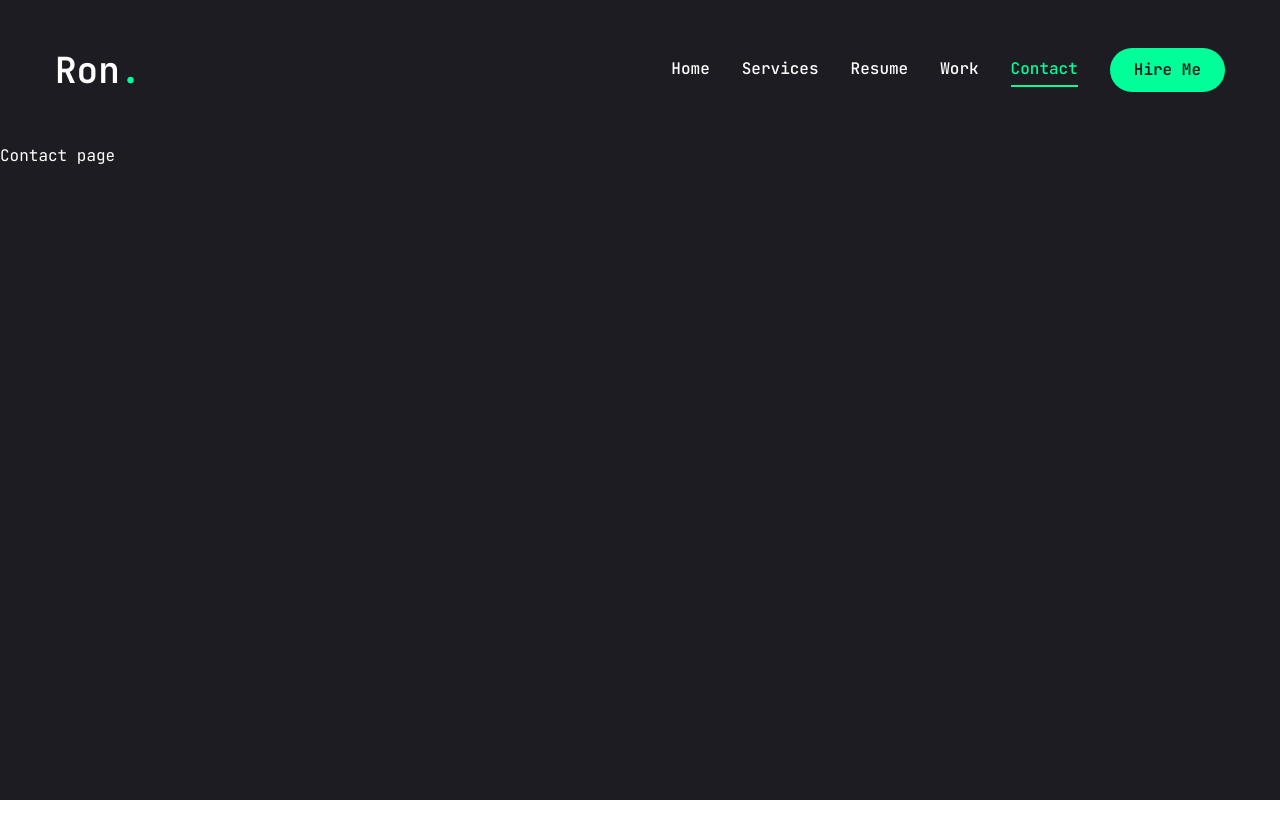
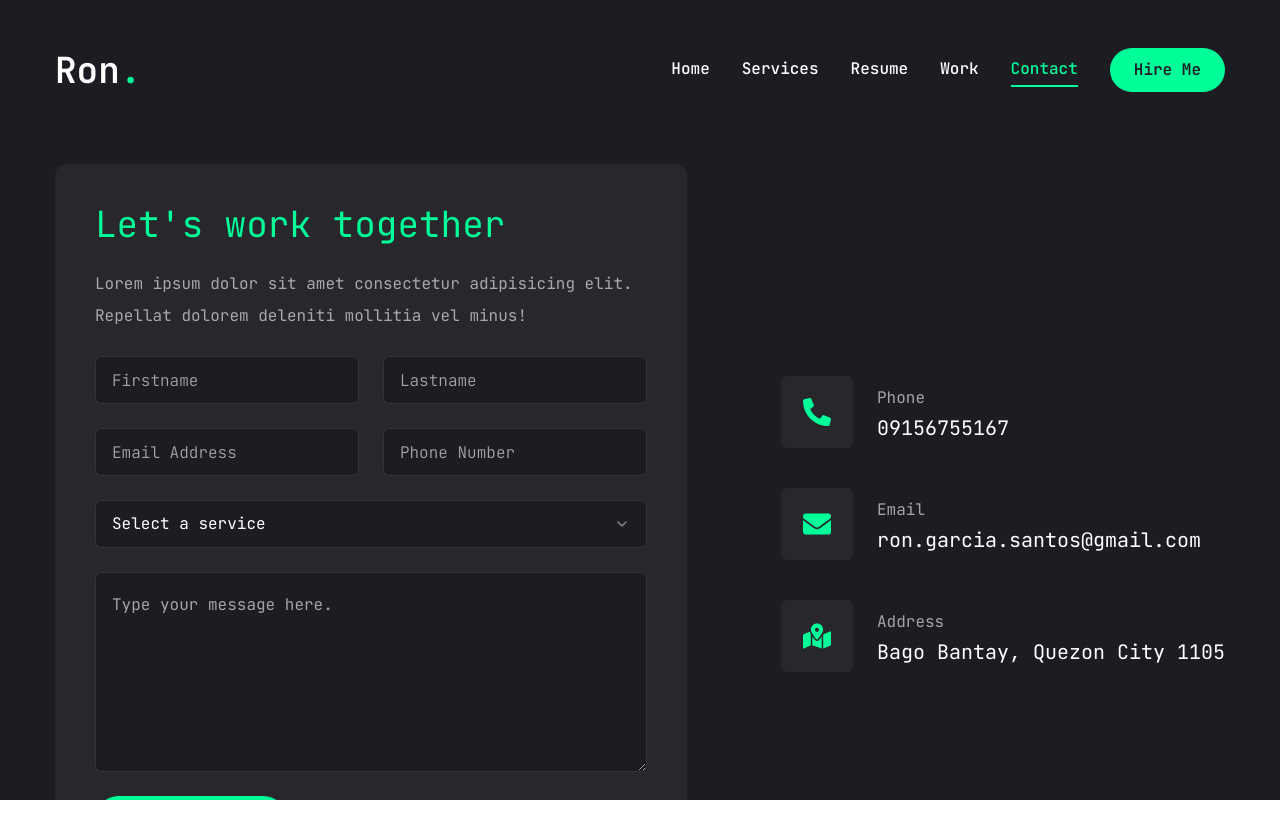
Before and after one commit to eringz/portfolio, a Next.js app: page /contact in a window 1280 px wide. Shown: the top 838 px of the page. Before the commit the page ends 800 px from the top, so only its background shows below. Built offline with nearby package versions, Linux system fonts and the light colour scheme.

Commit message:
ready for initial deployment

```diff
--- a/app/contact/page.tsx
+++ b/app/contact/page.tsx
@@ -1,7 +1,128 @@
+"use client";
+
+import { Button } from "@/components/ui/button";
+import { Input } from "@/components/ui/input";
+import { Textarea } from "@/components/ui/textarea";
+import {
+  Select,
+  SelectContent,
+  SelectGroup,
+  SelectItem,
+  SelectLabel,
+  SelectTrigger,
+  SelectValue,
+} from "@/components/ui/select";
+
+import { FaPhoneAlt, FaEnvelope, FaMapMarkedAlt } from "react-icons/fa";
+import { motion } from "framer-motion";
+
+const info = [
+  {
+    icon: <FaPhoneAlt />,
+    title: 'Phone',
+    description: '09156755167',
+  },
+  {
+    icon: <FaEnvelope />,
+    title: 'Email',
+    description: 'ron.garcia.santos@gmail.com',
+  },
+  {
+    icon: <FaMapMarkedAlt />,
+    title: 'Address',
+    description: 'Bago Bantay, Quezon City 1105',
+  },
+]
 
 const Contact = () => {
   return (
-    <div>Contact page</div>
+    <motion.section
+      initial={{opacity: 0}}
+      animate={{
+        opacity: 1,
+        transition: {
+          delay: 2.4,
+          duration: 0.4,
+          ease: 'easeIn',
+        },
+      }}
+      className='py-6'
+    >
+      <div className="container mx-auto">
+        <div className="flex flex-col xl:flex-row gap-[30px]">
+          {/* FORM */}
+          <div className="xl:w-[54%] order-2 xl:order-none">
+            <form className="flex flex-col gap-6 p-10 bg-[#27272C] rounded-xl">
+              <h3 className="text-4xl text-accent">Let's work together</h3>
+              <p className="text-white/60">Lorem ipsum dolor sit amet consectetur adipisicing elit. Repellat dolorem deleniti mollitia vel minus!</p>
+              {/* INPUT */}
+              <div className="grid grid-cols-1 md:grid-cols-2 gap-6">
+                <Input
+                  type="firstname"
+                  placeholder="Firstname"
+                />
+                <Input
+                  type="lastname"
+                  placeholder="Lastname"
+                />
+                <Input
+                  type="email"
+                  placeholder="Email Address"
+                />
+                <Input
+                  type="phone"
+                  placeholder="Phone Number"
+                />
+              </div>
+              {/* SELECT */}
+              <Select>
+                <SelectTrigger className="w-full">
+                  <SelectValue  placeholder="Select a service" />
+                </SelectTrigger>
+                <SelectContent>
+                  <SelectGroup>
+                    <SelectLabel>Select a service</SelectLabel>
+                    <SelectItem value="wd">Web Development</SelectItem>
+                    <SelectItem value="md">Mobile Development</SelectItem>
+                    <SelectItem value="bo">Business Optimization</SelectItem>
+                    <SelectItem value="ai">AI Development</SelectItem>
+                  </SelectGroup>
+                </SelectContent>
+              </Select>
+              {/* TEXTAREA */}
+              <Textarea className="h-[200px]" placeholder="Type your message here." />
+              {/* BUTTON */}
+              <Button size="md" className="max-w-48">Send message</Button>
+            </form>
+          </div>
+          {/* INFO */}
+          <div
+            className="flex flex-1 items-center xl:justify-end
+            order-1 xl:order-none mb-8 xl:mb-0"
+          >
+            <ul className="flex flex-col gap-10">
+              {info.map((item, index) => {
+                return <li
+                  key={index}
+                  className="flex items-center gap-6"
+                >
+                  <div
+                    className="w-[52px] h-[52px] xl:w-[72px] xl:h-[72px] bg-[#27272C]
+                    text-accent rounded-md flex items-center justify-center"
+                  >
+                    <div className="text-[28px]">{item.icon}</div>
+                  </div>
+                  <div className="flex-1">
+                    <p className="text-white/60">{item.title}</p>
+                    <h3 className="text-xl">{item.description}</h3>
+                  </div>
+                </li>
+              })}
+            </ul>
+          </div>
+        </div>
+      </div>
+    </motion.section>
   )
 }
 
--- a/app/work/page.tsx
+++ b/app/work/page.tsx
@@ -17,6 +17,7 @@
 
 import Link from "next/link";
 import Image from "next/image";
+import WorkSliderBtns from "@/components/ui/WorkSliderBtns";
 
 type Project = {
     num: string;
@@ -179,7 +180,7 @@
                                         bg-pink-50/20 "
                                     >
                                         {/* OVERLAY */}
-                                        <div></div>
+                                        <div className="absolute top-0 bottom-0 h-full bg-black/10 z-10"></div>
                                         {/* IMAGE */}
                                         <div className="w-full h-full ">
                                             <Image
@@ -192,6 +193,14 @@
                                     </div>
                                 </SwiperSlide>
                             })}
+                            {/* SLIDER BUTTONS */}
+                            <WorkSliderBtns
+                                containerStyles="flex gap-2 absolute right-0 bottom-[calc(50%_-_22px)]
+                                xl:bottom-0 z-20 w-full justify-between xl:w-max xl:justify-none"
+                                btnStyles="flex justify-center items-center bg-accent hover:bg-accent-hover
+                                text-primary text-[22px] w-[44px] h-[44px] transition-all"
+
+                            />
                         </Swiper>
                     </div>
                 </div>
--- /dev/null
+++ b/components/ui/WorkSliderBtns.tsx
@@ -0,0 +1,29 @@
+"use client";
+
+import { useSwiper } from "swiper/react";
+import { PiCaretLeftBold, PiCaretRightBold } from "react-icons/pi";
+
+type ComponentStyle = {
+    containerStyles?: string;
+    btnStyles?: string;
+    iconStyles?: string;
+  };
+
+const WorkSliderBtns = ({
+    containerStyles,
+    btnStyles,
+    iconStyles}: ComponentStyle ) => {
+    const swiper = useSwiper();
+    return (
+        <div className={containerStyles}>
+            <button className={btnStyles} onClick={() => swiper.slidePrev()}>
+                <PiCaretLeftBold className={iconStyles} />
+            </button>
+            <button className={btnStyles} onClick={() => swiper.slideNext()}>
+                <PiCaretRightBold className={iconStyles} />
+            </button>
+        </div>
+    )
+}
+
+export default WorkSliderBtns
--- /dev/null
+++ b/components/ui/input.tsx
@@ -0,0 +1,25 @@
+import * as React from "react"
+
+import { cn } from "@/lib/utils"
+
+export interface InputProps
+  extends React.InputHTMLAttributes<HTMLInputElement> {}
+
+const Input = React.forwardRef<HTMLInputElement, InputProps>(
+  ({ className, type, ...props }, ref) => {
+    return (
+      <input
+        type={type}
+        className={cn(
+          "flex h-[48px] rounded-md border border-white/10 focus:border-accent font-light bg-primary px-4 py-5 text-base placeholder:text-white/60 outline-none",
+          className
+        )}
+        ref={ref}
+        {...props}
+      />
+    )
+  }
+)
+Input.displayName = "Input"
+
+export { Input }
--- a/components/ui/select.tsx
+++ b/components/ui/select.tsx
@@ -19,7 +19,7 @@
   <SelectPrimitive.Trigger
     ref={ref}
     className={cn(
-      "flex h-10 w-full items-center justify-between rounded-md border border-slate-200 bg-white px-3 py-2 text-sm ring-offset-white placeholder:text-slate-500 focus:outline-none focus:ring-2 focus:ring-slate-950 focus:ring-offset-2 disabled:cursor-not-allowed disabled:opacity-50 [&>span]:line-clamp-1 dark:border-slate-800 dark:bg-slate-950 dark:ring-offset-slate-950 dark:placeholder:text-slate-400 dark:focus:ring-slate-300",
+      "flex h-[48px] w-full items-center justify-between rounded-md border border-white/10 bg-primary px-4 py-5 text-base text-whire/60 placeholder:text-white/10 focus:border-accent outline-none",
       className
     )}
     {...props}
@@ -75,7 +75,7 @@
     <SelectPrimitive.Content
       ref={ref}
       className={cn(
-        "relative z-50 max-h-96 min-w-[8rem] overflow-hidden rounded-md border border-slate-200 bg-white text-slate-950 shadow-md data-[state=open]:animate-in data-[state=closed]:animate-out data-[state=closed]:fade-out-0 data-[state=open]:fade-in-0 data-[state=closed]:zoom-out-95 data-[state=open]:zoom-in-95 data-[side=bottom]:slide-in-from-top-2 data-[side=left]:slide-in-from-right-2 data-[side=right]:slide-in-from-left-2 data-[side=top]:slide-in-from-bottom-2 dark:border-slate-800 dark:bg-slate-950 dark:text-slate-50",
+        "relative z-50 max-h-96 min-w-[8rem] overflow-hidden rounded-md border border-white/10 bg-primary text-white shadow-md data-[state=open]:animate-in data-[state=closed]:animate-out data-[state=closed]:fade-out-0 data-[state=open]:fade-in-0 data-[state=closed]:zoom-out-95 data-[state=open]:zoom-in-95 data-[side=bottom]:slide-in-from-top-2 data-[side=left]:slide-in-from-right-2 data-[side=right]:slide-in-from-left-2 data-[side=top]:slide-in-from-bottom-2 dark:border-slate-800 dark:bg-slate-950 dark:text-slate-50",
         position === "popper" &&
           "data-[side=bottom]:translate-y-1 data-[side=left]:-translate-x-1 data-[side=right]:translate-x-1 data-[side=top]:-translate-y-1",
         className
@@ -118,7 +118,7 @@
   <SelectPrimitive.Item
     ref={ref}
     className={cn(
-      "relative flex w-full cursor-default select-none items-center rounded-sm py-1.5 pl-8 pr-2 text-sm outline-none focus:bg-slate-100 focus:text-slate-900 data-[disabled]:pointer-events-none data-[disabled]:opacity-50 dark:focus:bg-slate-800 dark:focus:text-slate-50",
+      "relative flex w-full cursor-default select-none items-center rounded-sm py-1.5 pl-8 pr-2 text-sm outline-none focus:bg-accent focus:text-primary data-[disabled]:pointer-events-none data-[disabled]:opacity-50 dark:focus:bg-slate-800 dark:focus:text-slate-50",
       className
     )}
     {...props}
--- a/components/ui/textarea.tsx
+++ b/components/ui/textarea.tsx
@@ -10,7 +10,7 @@
     return (
       <textarea
         className={cn(
-          "flex min-h-[80px] w-full rounded-md border border-slate-200 bg-white px-3 py-2 text-sm ring-offset-white placeholder:text-slate-500 focus-visible:outline-none focus-visible:ring-2 focus-visible:ring-slate-950 focus-visible:ring-offset-2 disabled:cursor-not-allowed disabled:opacity-50 dark:border-slate-800 dark:bg-slate-950 dark:ring-offset-slate-950 dark:placeholder:text-slate-400 dark:focus-visible:ring-slate-300",
+          "flex min-h-[88px] w-full rounded-md border border-white/10 bg-primary px-4 py-5 text-base placeholder:text-white/60 focus-visible:outline-none focus-visible:ring-1 focus-visible:ring-accent focus-visible:ring-offset-0 disableed:cursor-not-allowed disabled:opacity-50",
           className
         )}
         ref={ref}
```
Also changed, not shown: .eslintrc.json.
